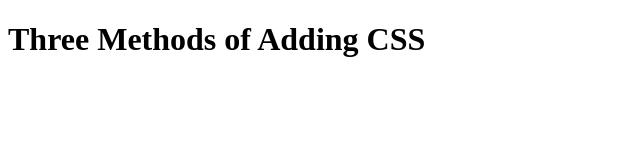
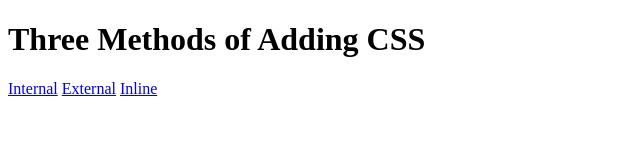
Before and after one commit to Jase-99/Web-Development-Projects, a plain HTML site: page Week 5/5.1-Adding-CSS/5.1. Adding CSS/index.html in a window 1280 px wide. Shown: the whole page, without its empty margins (0-640 px from the left). Drawn offline with Linux system fonts and the light colour scheme.

Commit message:
Finished Task 1

```diff
--- a/Week 5/5.1-Adding-CSS/5.1. Adding CSS/index.html
+++ b/Week 5/5.1-Adding-CSS/5.1. Adding CSS/index.html
@@ -9,6 +9,9 @@
 <body>
   <h1>Three Methods of Adding CSS</h1>
   <!-- Create 3 Links to The 3 Webpages: inline, internal and external -->
+  <a href="./internal.html">Internal</a>
+  <a href="./external.html">External</a>
+  <a href="./inline.html">Inline</a>
 </body>
 
 </html>
```
Also changed, not shown: Week 5/5.1-Adding-CSS/5.1. Adding CSS/inline.html (+1 -1 lines), Week 5/5.1-Adding-CSS/5.1. Adding CSS/internal.html (+6 -1 lines).
